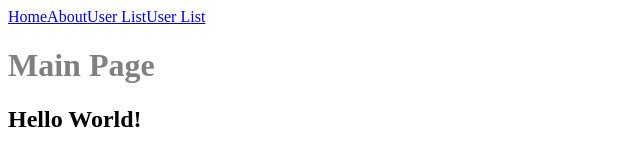
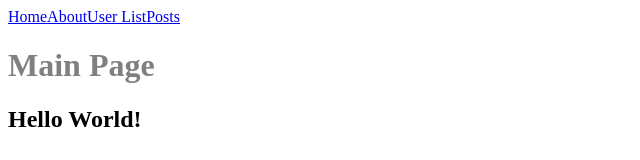
Before and after one commit to Takumikimura1899/nuxt3_basic_study, a Nuxt app: page / in a window 1280 px wide. Shown: the top 160 px of the page, without its empty margins (0-640 px from the left). Built offline with nearby package versions, Linux system fonts and the light colour scheme.

Commit message:
useAsyncData

```diff
--- a/components/Navbar.vue
+++ b/components/Navbar.vue
@@ -3,6 +3,6 @@
     <NuxtLink to="/">Home</NuxtLink>
     <NuxtLink to="/about">About</NuxtLink>
     <NuxtLink :to="{ name: 'users-list' }">User List</NuxtLink>
-    <NuxtLink to="/posts">User List</NuxtLink>
+    <NuxtLink to="/posts">Posts</NuxtLink>
   </nav>
 </template>
--- a/pages/posts/index.vue
+++ b/pages/posts/index.vue
@@ -1,15 +1,12 @@
 <script setup>
-const {
-  data: posts,
-  error,
-  refresh,
-} = await useFetch('https://jsonplaceholder.typicode.com/posts/');
-console.log(('error', error.value));
+const { data: posts, error } = await useAsyncData('posts', () =>
+  $fetch('https://jsonplaceholder.typicode.com/posts/')
+);
+console.log(useNuxtApp().payload.data);
 </script>
 <template>
   <div>
     <h1>Posts一覧</h1>
-    <button @click="refresh()">再取得</button>
     <p v-if="error">{{ error }}</p>
     <ul>
       <li v-for="post in posts" :key="post.id">{{ post.title }}</li>
```
